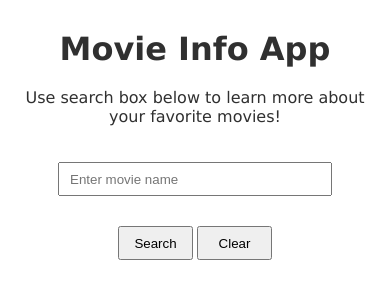
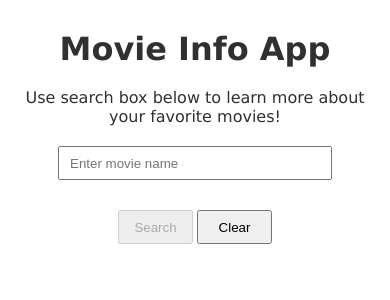
Before and after one commit to VeraGoerisch/MovieApp, a Nuxt app: page / in a window 390 px wide. Shown: the top 300 px of the page. Built offline with nearby package versions, Linux system fonts and the light colour scheme.

Commit message:
Improved error handling; cleaned up files

```diff
--- a/components/SearchForm.vue
+++ b/components/SearchForm.vue
@@ -1,8 +1,16 @@
 <template>
   <form @submit.prevent="$emit('submit', query)">
-    <input type="text" v-model="query" :placeholder="placeholder" />
-    <button type="submit" @click="$emit('submit', query)">Search</button>
-    <button type="reset" @click="$emit('reset')">Clear</button>
+    <input
+      id="search"
+      name="search"
+      type="text"
+      v-model="query"
+      :placeholder="placeholder"
+    />
+    <button type="submit" @click="$emit('submit', query)" :disabled="!query">
+      Search
+    </button>
+    <button type="reset" @click="clearForm">Clear</button>
   </form>
 </template>
 
@@ -20,6 +28,12 @@ export default {
       query: '',
     };
   },
+  methods: {
+    clearForm() {
+      this.query = '';
+      this.$emit('reset');
+    },
+  },
 };
 </script>
 
@@ -29,6 +43,10 @@ input {
   height: 30px;
   padding: 0 10px;
   margin: 20px 5px;
+  @media (max-width: 500px) {
+    display: block;
+    margin: 20px auto;
+  }
 }
 button {
   width: 75px;
--- a/pages/index.vue
+++ b/pages/index.vue
@@ -12,7 +12,7 @@
       />
       <p v-if="$fetchState.pending">Searching...</p>
       <p v-else-if="$fetchState.error">
-        Something went wrong. Please try again later.
+        Something went wrong. Please try searching for a different movie.
       </p>
       <ul v-else>
         <li v-for="movie in movies" :key="movie.id">
@@ -51,7 +51,7 @@ export default {
     resetSearchQuery() {
       this.searchQuery = '';
       this.movies = [];
-      this.noResults = '';
+      this.noResults = false;
     },
   },
   async fetch() {
@@ -81,17 +81,16 @@ export default {
           }
       `,
       },
-    })
-      .then(response => {
+    }).then(response => {
+      if (response.data.errors) {
+        throw Error('API error');
+      }
       let edges = response.data.data.movies.search.edges;
       if (!edges.length) {
         this.noResults = true;
         return;
       }
       this.movies = edges.map(edge => edge.node);
-      })
-      .catch(err => {
-        console.log(err);
     });
   },
 };
--- a/pages/single-movie.vue
+++ b/pages/single-movie.vue
@@ -3,10 +3,17 @@
     <SearchAgainBtn />
     <h2>{{ movie.title }}</h2>
     <div class="data-container">
-      <img class="column" :src="movie.poster" alt="Movie Poster" />
+      <img
+        v-show="movie.poster"
+        class="column"
+        :src="movie.poster"
+        alt="Movie Poster"
+      />
       <div class="column">
-        <p><span class="highlight">Rating:</span> {{ movie.rating }}</p>
-        <p>
+        <p v-show="movie.rating">
+          <span class="highlight">Rating:</span> {{ movie.rating }}
+        </p>
+        <p v-show="movie.details.genres.length">
           <span class="highlight"> Genre:</span>
           <span v-for="(genre, index) in movie.details.genres" :key="index"
             >{{ genre.name
@@ -15,12 +22,14 @@
             </span></span
           >
         </p>
-        <p>
+        <p v-show="movie.releaseDate">
           <span class="highlight">Release Date:</span>
           {{ movie.releaseDate | dateFormatter }}
         </p>
-        <p><span class="highlight">Overview:</span> {{ movie.overview }}</p>
-        <p class="highlight">Credits:</p>
+        <p v-show="movie.overview">
+          <span class="highlight">Overview:</span> {{ movie.overview }}
+        </p>
+        <p v-show="movie.credits.cast.length" class="highlight">Credits:</p>
         <ul
           class="credit-list"
           v-for="(castMember, index) in movie.credits.cast"
@@ -78,11 +87,9 @@ export default {
           }
       `,
       },
-    })
-      .then(response => {
-        return response.data.data.movies.movie;
-      })
-      .catch(err => console.log(err));
+    }).then(response => {
+      return response.data.data.movies.movie;
+    });
 
     return { movie };
   },
```
Also changed, not shown: 2 other files (tests, documents, lock files or other folders). Lines whose indentation alone changed are shown as unchanged.
